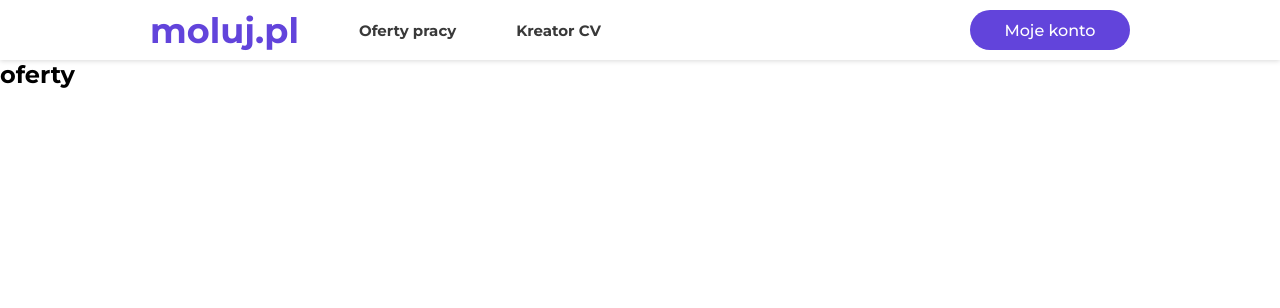
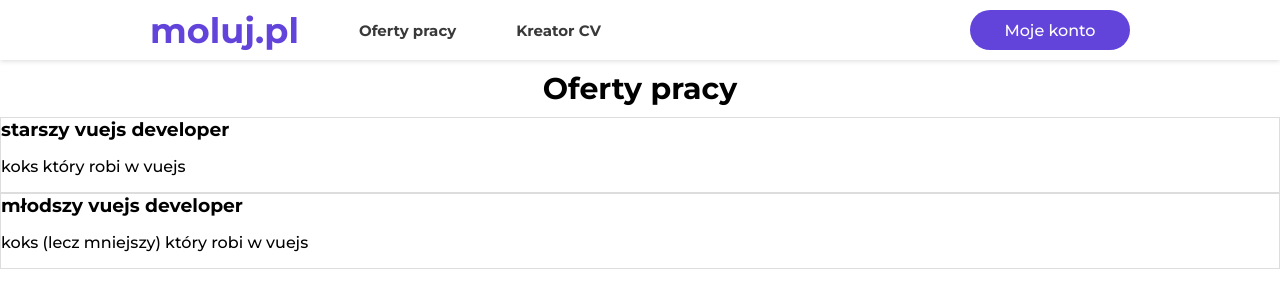
Before and after one commit to Uzyxen/system-ogloszeniowy, a Vue app: page /praca in a window 1280 px wide. Shown: the top 308 px of the page. Built offline with nearby package versions, Linux system fonts and the light colour scheme; no server answers; the HTML template or start-up script is replaced by a standard one.

Commit message:
dynamic routing for single offer

```diff
--- a/src/router/index.js
+++ b/src/router/index.js
@@ -7,6 +7,7 @@ import MyAccount from '../views/MyAccount.vue'
 import LoginForm from '../views/LoginForm.vue'
 import ProfileView from '../views/ProfileView.vue'
 import UserSettings from '../views/UserSettings.vue'
+import OfferDetail from '../views/OfferDetail.vue'
 
 const router = createRouter({
   history: createWebHistory(import.meta.env.BASE_URL),
@@ -18,6 +19,7 @@ const router = createRouter({
     {path: '/logowanie', name: 'logowanie', component: LoginForm},
     {path: '/profil', name: 'profil', component: ProfileView},
     {path: '/ustawienia', name: 'ustawienia', component: UserSettings},
+    {path: '/oferta/:id', name: 'oferta', component: OfferDetail}
   ]
 });
 
--- a/src/views/JobOffers.vue
+++ b/src/views/JobOffers.vue
@@ -1,11 +1,51 @@
 <template>
-    <h2>oferty</h2>
+    <div>
+        <h2>Oferty pracy</h2>
+
+        <div id="offers">
+            <div class="offer" v-for="offer in offers" :key="offer.id" @click="showOfferDetail(offer.id)">
+                <h3>{{ offer.title }}</h3>
+                <p>{{ offer.description }}</p>
+            </div>
+        </div>
+    </div>
 </template>
 
 <script>
-
+    export default {
+        data() {
+            return {
+                offers: [
+                    {
+                        id: 1,
+                        title: 'starszy vuejs developer',
+                        description: 'koks który robi w vuejs'
+                    },
+                    {
+                        id: 2,
+                        title: 'młodszy vuejs developer',
+                        description: 'koks (lecz mniejszy) który robi w vuejs'
+                    },
+                ]
+            }
+        },
+        methods:{
+            showOfferDetail(id) {
+                this.$router.push({ name: 'oferta', params: { id } });
+            }
+        }
+    }
 </script>
 
 <style>
+    h2{
+        text-align: center;
+        font-size: 30px;
+        padding: 10px;
+    }
+
+    .offer{
+        border: 1px solid #DDD;
+    }
 
 </style>
```
Also changed, not shown: src/views/OfferDetail.vue (renamed from src/views/OfferInfo.vue).
